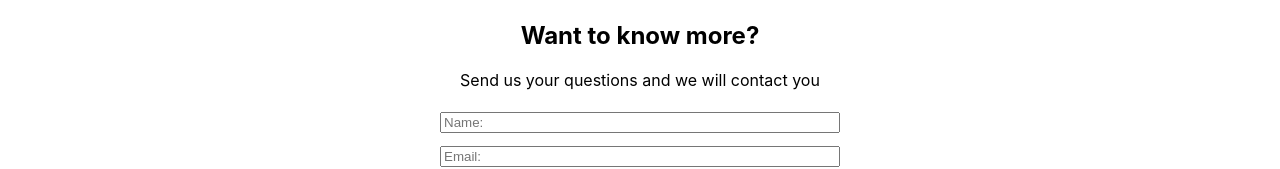
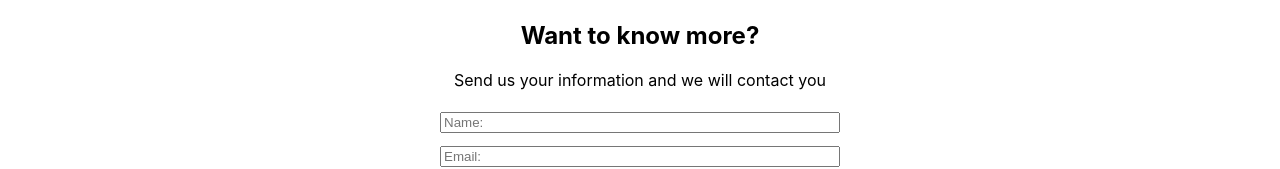
Before and after one commit to Legc15/EvaluacionFinalFront3, a React (Vite) app: page /contacto in a window 1280 px wide. Shown: the part 208-377 px from the top of the page. Built offline with nearby package versions, Linux system fonts and the light colour scheme.

Commit message:
Se modifica diseno

```diff
--- a/src/Routes/Contact.jsx
+++ b/src/Routes/Contact.jsx
@@ -7,7 +7,7 @@ const Contact = () => {
     return (
         <div className='Contact'>
             <h2>Want to know more?</h2>
-            <p>Send us your questions and we will contact you</p>
+            <p>Send us your information and we will contact you</p>
             <Form />
         </div>
     )
--- a/src/pages/Contacto.jsx
+++ b/src/pages/Contacto.jsx
@@ -6,7 +6,7 @@ function Contacto(){
         <div className='contacto'>
             <h1>Contact</h1>
             <h2>Want to know more?</h2>
-            <p>Send us your questions and we will contact you</p>
+            <p>Send us your information and we will contact you</p>
             <Form/>
         </div>
     )
```
